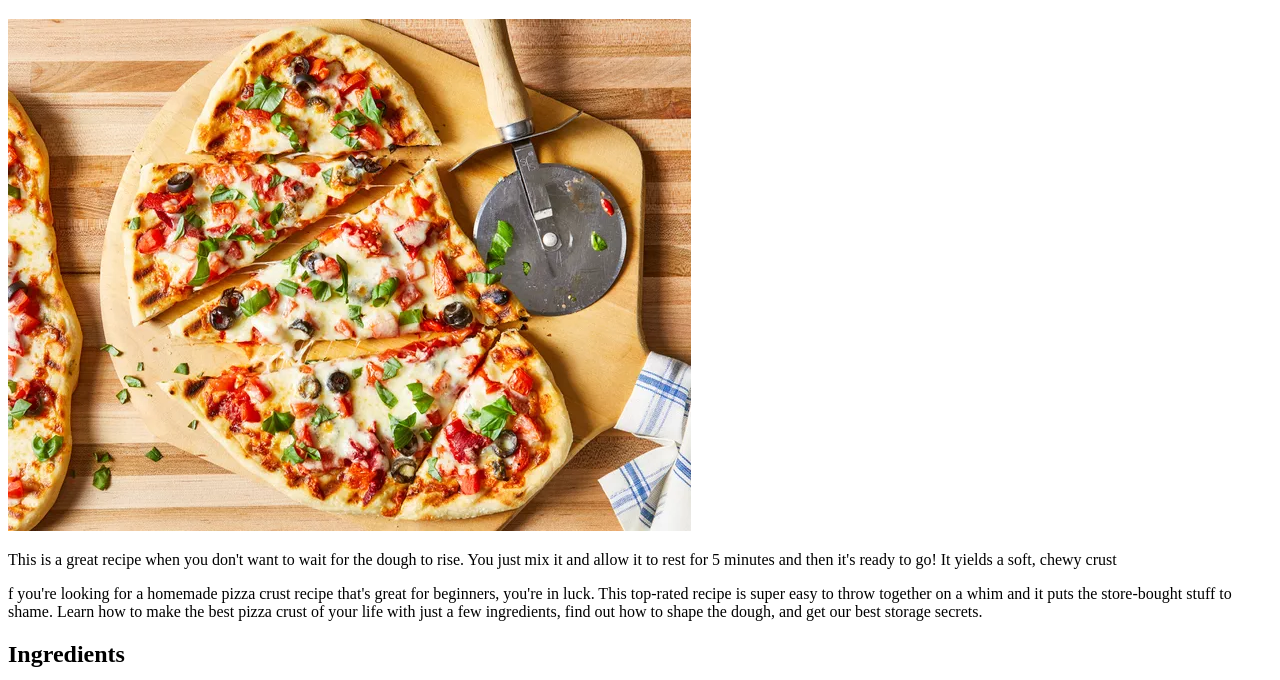
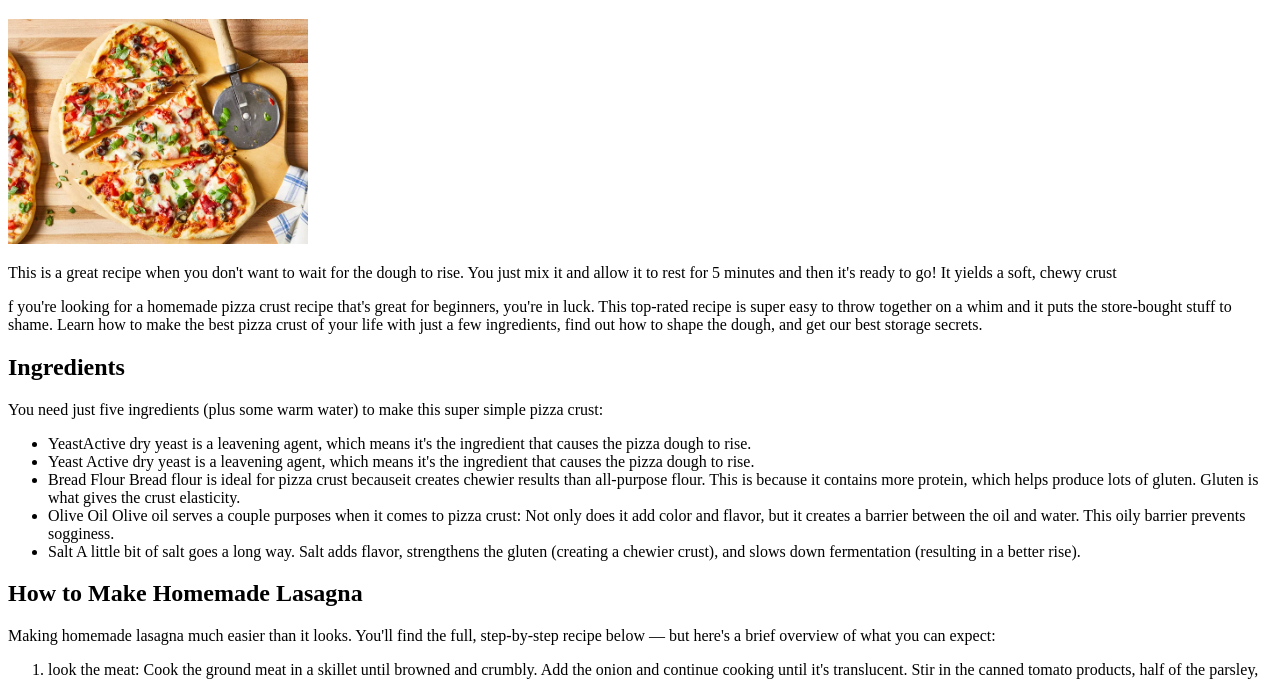
Before and after one commit to exprimal/odin-recipes, a plain HTML site: page recipes/pizza.html in a window 1280 px wide. Shown: the part 87-767 px from the top of the page. Drawn offline with Linux system fonts and the light colour scheme.

Commit message:
resizing of images for readability

```diff
--- a/recipes/pizza.html
+++ b/recipes/pizza.html
@@ -8,7 +8,7 @@
 <body>
     <a href="../index.html" target="_self" rel="internal">Back</a>
     <h1>Easy Homemade Pizza Dough</h1>
-    <img src="pizza.webp" alt="image of pizza">
+    <img style="width: 300px;" src="pizza.webp" alt="image of pizza">
     <p>
         This is a great recipe when you don't want to wait for the dough to rise. You just mix it and allow it to rest for 5 minutes and then it's ready to go! It yields a soft, chewy crust
     </p>
```
Also changed, not shown: recipes/lasagna.html (+1 -1 lines), recipes/potatochips.html (+1 -1 lines).
